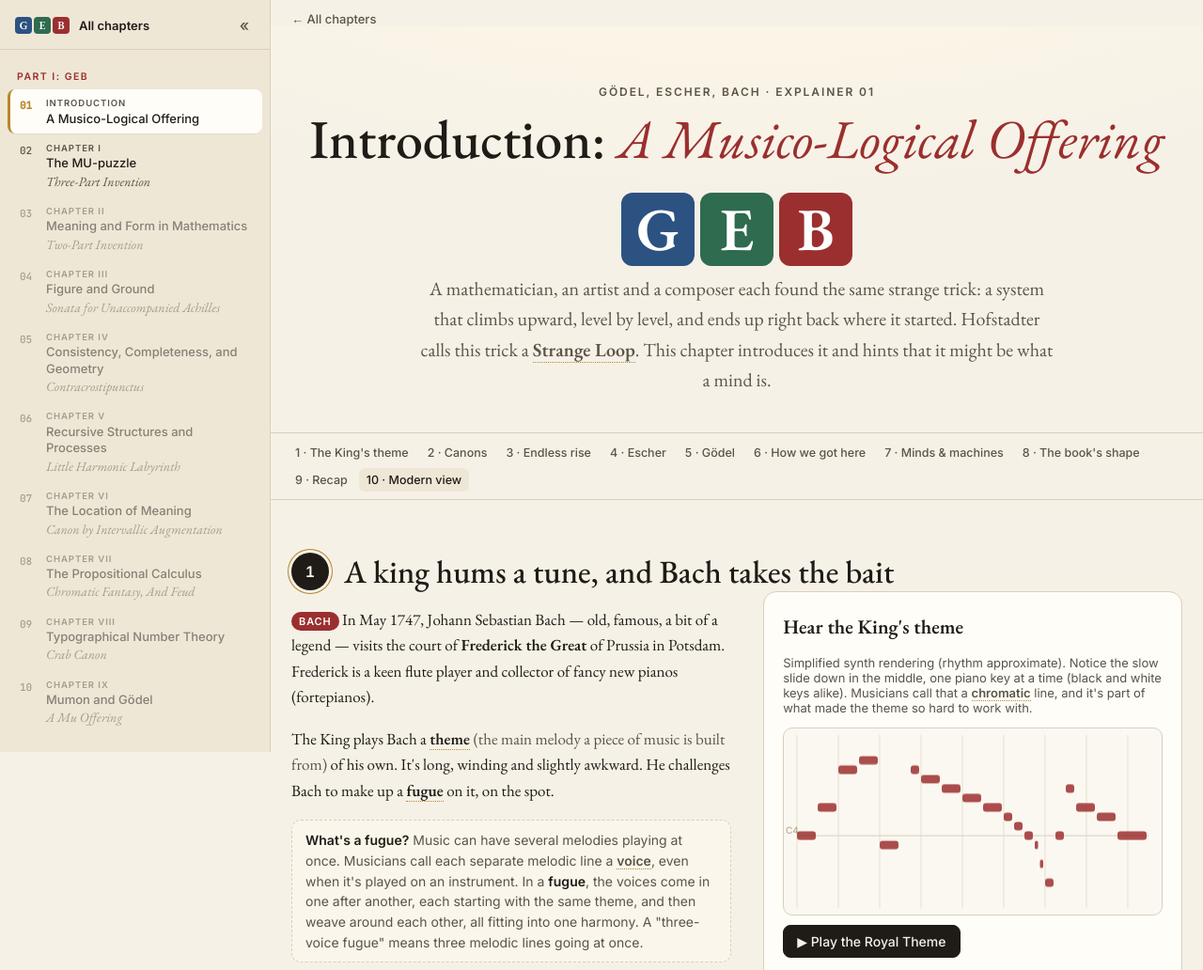
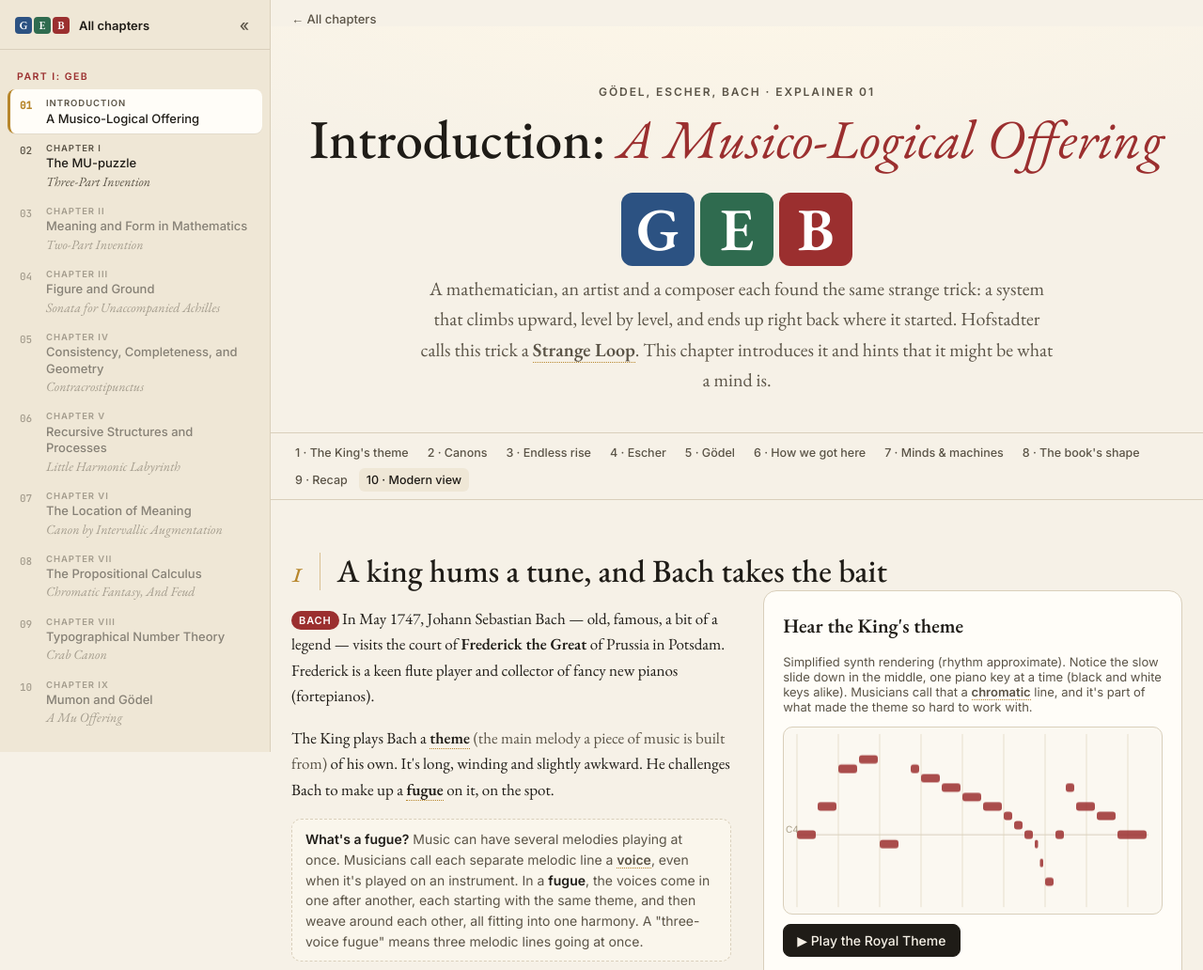
Before and after one commit to chtran/geb_explainer, a plain HTML site: page 01-introduction/index.html in a window 1280 px wide. Shown: the top 1032 px of the page at 94% size. Drawn offline with nearby package versions, Linux system fonts and the light colour scheme.

Commit message:
Restyle section numbers as gold italic numerals
Replace the black disc badge with an italic old-style Garamond numeral in
gold, set at the title's size and baseline, separated from the heading by
a thin gold rule.

Co-Authored-By: Claude Opus 5.5 <noreply@anthropic.com>

```diff
--- a/assets/geb.css
+++ b/assets/geb.css
@@ -34,11 +34,10 @@ button.on{background:var(--gold);border-color:var(--gold);color:#fff}
 button.small{padding:5px 10px;font-size:12.5px}
 main{max-width:1040px;margin:0 auto;padding:0 22px 80px}
 section{padding:56px 0 30px;border-bottom:1px solid var(--rule)}
-.sec-head{display:flex;align-items:flex-start;gap:16px}
-.num{font:600 16px/1 Inter,sans-serif;font-variant-numeric:tabular-nums;color:var(--paper);background:var(--ink);border-radius:50%;width:40px;height:40px;display:grid;place-items:center;flex:none;box-shadow:0 0 0 3px var(--paper),0 0 0 4px var(--gold)}
-.sec-head h2{padding-top:1px}
+.sec-head{display:flex;align-items:baseline;gap:18px}
+.num{font:italic 400 34px/1.15 "EB Garamond",Georgia,serif;font-variant-numeric:oldstyle-nums proportional-nums;color:var(--gold);flex:none;min-width:.9em;padding-right:18px;border-right:1px solid color-mix(in srgb,var(--gold) 45%,transparent);text-align:right}
 h2{font-weight:500;font-size:34px;margin:0;line-height:1.15;flex:1;min-width:0}
-@media (max-width:560px){h2{font-size:27px}.num{width:34px;height:34px;font-size:14px}.sec-head{gap:12px}}
+@media (max-width:560px){h2{font-size:27px}.num{font-size:27px;padding-right:13px}.sec-head{gap:13px}}
 h3{font-weight:600;font-size:21px;margin:22px 0 6px}
 .listen{margin-left:auto}
 .cols{display:grid;grid-template-columns:1.05fr 1fr;gap:34px;align-items:start}
```
